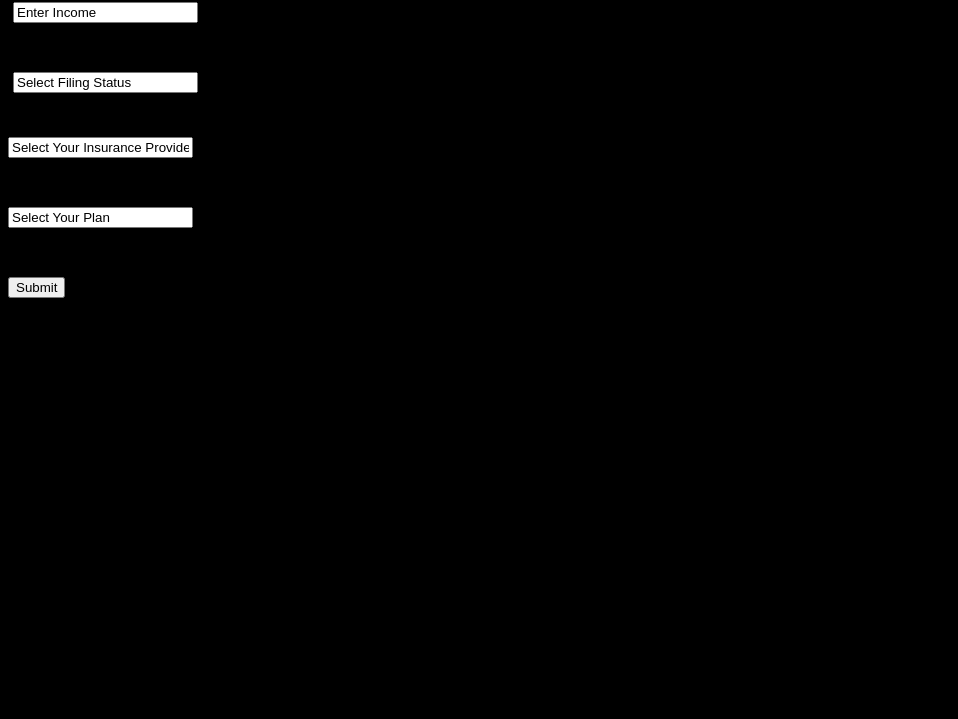
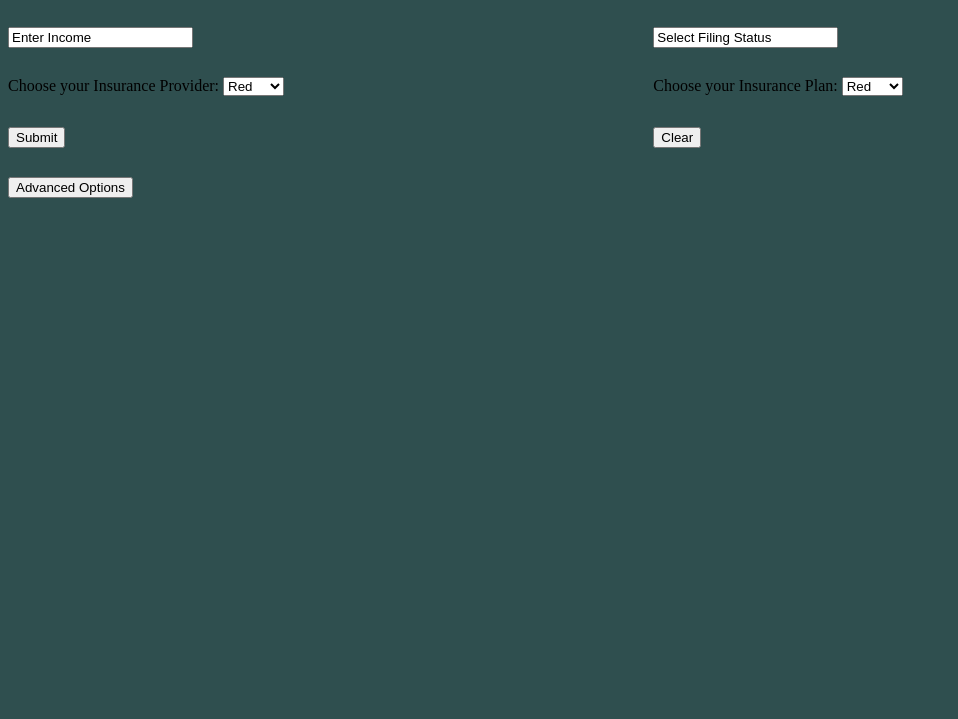
Before and after one commit to ajohn25/health-app, a plain HTML site: page index.html in a window 1280 px wide. Shown: the part 81-800 px from the top of the page, without its empty margins (0-958 px from the left). Drawn offline with Linux system fonts and the light colour scheme.

Commit message:
Grid improv

```diff
--- a/index.html
+++ b/index.html
@@ -22,16 +22,42 @@
             </div>
 
             <div id="insurance_input">
-                <input type="textarea" value="Select Your Insurance Provider">
+
+                <label for="inss"> Choose your Insurance Provider:</label>
+
+                <select id="provs">
+                <option value="Red">Red</option>
+                <option value="Blue">Blue</option>
+                <option value="United">United</option>
+                <option value="Other">Other</option>
+                </select>
             </div>
 
             <div id="plan_input">
-                <input type="textarea" value="Select Your Plan">
+                <label for="inss"> Choose your Insurance Plan:</label>
+
+                <select id="plans">
+                <option value="Red">Red</option>
+                <option value="Blue">Blue</option>
+                <option value="United">United</option>
+                <option value="Other">Other</option>
+                </select>
             </div>
 
             <div id = "submit">
             <button> Submit </button>
-             </div>
+            </div>
+
+            <div id = "clear">
+            <button> Clear </button>
+            </div>
+
+            <div id = "adv">
+            <button> Advanced Options </button>
+            </div>
+
+
+
 
 
     </body>
--- a/main.css
+++ b/main.css
@@ -1,50 +1,19 @@
 body{
     display:grid;
-    background-color: black;
+    background-color: darkslategrey;
 
 
-    grid-template-columns: repeat(4, 1fr);
-    grid-auto-rows: 50px;
-    grid-gap: 20px;
-
-
-    grid-template-areas:
-        "headline headline"
-        "income income"
-        "status status"
-        "prov prov"
-        "plan plan"
-        "submit submit";
-
+    grid-template:
+        "headline headline" 100px
+        "income status" 50px
+        "prov plan" 50px
+        "submit clear" 50px
+        "run spa" 50px;
 }
 
 
 
-headline{
-    grid-column-start: 3;
-    text-align:center;
-}
 
-income{
-    grid-row:2;
-    grid-column: 2;
-}
-
-status{
-    grid-row: 3;
-}
-
-submit{
-    grid-row: 6;
-}
-
-prov{
-    grid-column: 4;
-}
-
-plan{
-    grid-column: 4;
-}
 h1{
     text-align: center;
     color: red;
@@ -52,21 +21,17 @@ h1{
 }
 
 h4{
-    color: white;
+    color: black;
     text-align: center;
 }
 
 
 
 div[id="income_input"] {
-
-    padding: 5px;
     grid-area: income;
 }
 
 div[id="status_input"] {
-
-    padding: 5px;
     grid-area: status;
 }
 
@@ -81,3 +46,11 @@ div[id="insurance_input"] {
 div[id="plan_input"] {
     grid-area: plan;
 }
+
+div[id="clear"] {
+    grid-area: clear;
+}
+
+div[id="adv"] {
+    grid-area: run;
+}
```
